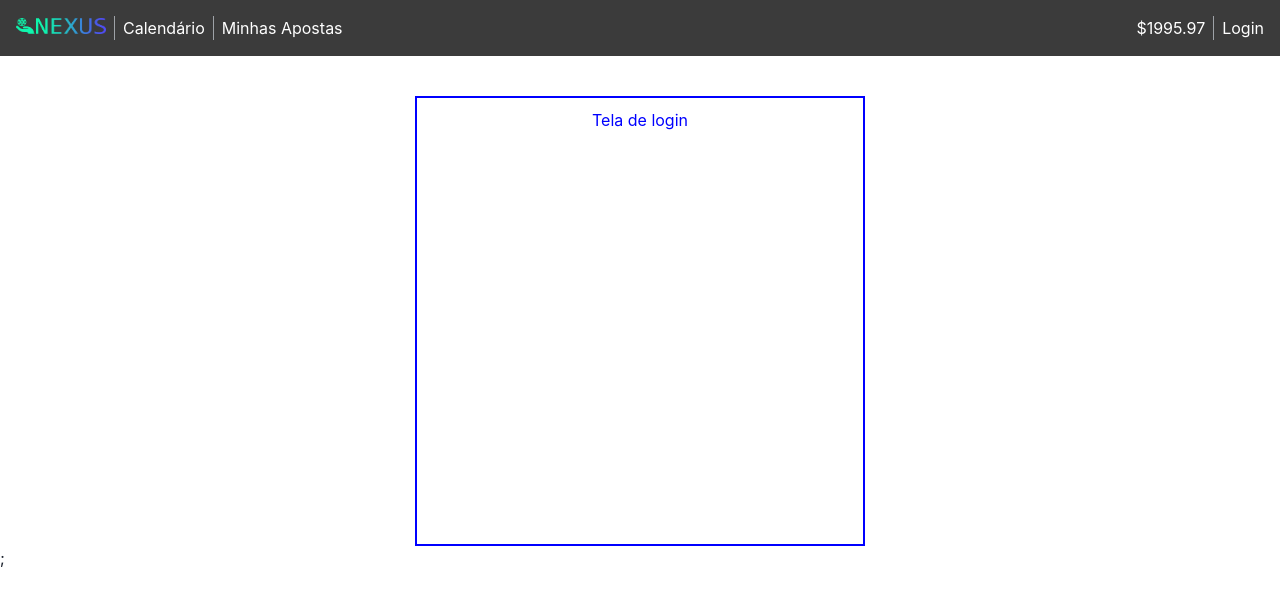
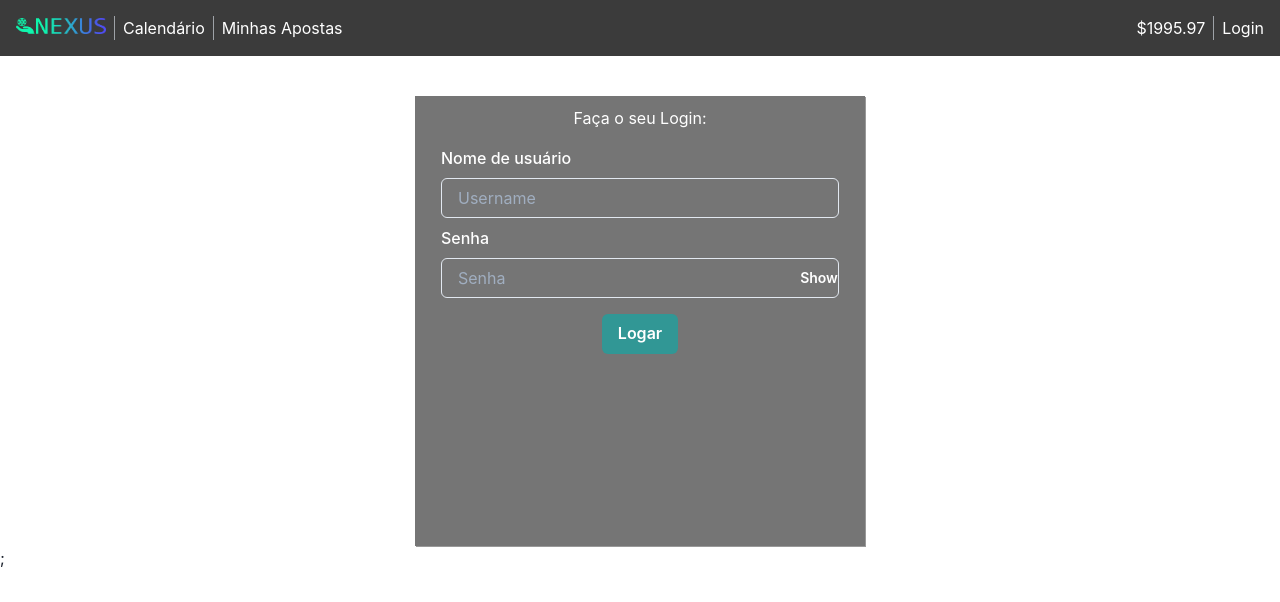
Before and after one commit to Densatho/INexus, a Next.js app: page /userLogin in a window 1280 px wide. Shown: the top 602 px of the page. Built offline with nearby package versions, Linux system fonts and the light colour scheme.

Commit message:
Fazendo login

```diff
--- a/package.json
+++ b/package.json
@@ -15,6 +15,7 @@
     "bcryptjs": "^2.4.3",
     "framer-motion": "^4.1.17",
     "js-cookie": "^3.0.1",
+    "jsonwebtoken": "^8.5.1",
     "next": "11.1.2",
     "next-connect": "^0.10.2",
     "react": "17.0.2",
--- a/pages/api/[secret]/user/add.js
+++ b/pages/api/[secret]/user/add.js
@@ -2,7 +2,7 @@ const UserConn = require("src/database/DBConnection/userConnection");
 const bcrypt = require("bcryptjs");
 
 async function addUser(req, res) {
-  if (req.method === "PUT") {
+  if (req.method === "POST") {
     if (req.query.secret === process.env.API_SECRET) {
       let user = await UserConn.getUserByNickname(req.body.nickname);
       let hashed_password = bcrypt.hashSync(req.body.password, 10);
@@ -32,8 +32,8 @@ async function addUser(req, res) {
       });
     }
   } else {
-    res.status(500).json({
-      message: "Sorry, we only accept PUT requests",
+    res.status(405).json({
+      message: "Sorry, we only accept POST requests",
     });
   }
 }
--- a/pages/api/[secret]/user/login.js
+++ b/pages/api/[secret]/user/login.js
@@ -2,7 +2,7 @@ const UserConn = require("src/database/DBConnection/userConnection");
 import bcrypt from "bcryptjs";
 
 async function LoginApi(req, res) {
-  if (req.method === "PUT") {
+  if (req.method === "POST") {
     if (req.query.secret === process.env.API_SECRET) {
       let user = await UserConn.getUserByNicknameLogin(req.body.nickname);
       if (user !== undefined) {
--- a/pages/userLogin.js
+++ b/pages/userLogin.js
@@ -1,19 +1,77 @@
-const { Container } = require("@chakra-ui/layout");
+import { Button } from "@chakra-ui/button";
+import {
+  FormControl,
+  FormHelperText,
+  FormLabel,
+} from "@chakra-ui/form-control";
+import { Input, InputGroup, InputRightElement } from "@chakra-ui/input";
+import { useState } from "react";
 
-export default function Navbar() {
+const { Container, Box, Stack } = require("@chakra-ui/layout");
+
+export function getStaticProps({ nickname }) {
+  console.log(nickname);
+  return { props: {} };
+}
+
+export default function UserLogin(props) {
+  const [show, setShow] = useState(false);
+  const handleClick = () => setShow(!show);
+  const handleSubmit = () => {};
+
   return (
     <>
       <Container
         alignSelf="center"
         w="450px"
         h="450px"
-        color="blue"
-        border="2px"
+        bgColor="#757575"
         textAlign="center"
         p="2.5"
         mt="10"
+        shadow="1px 1px rgba(0,0,0,0.4)"
+        color="white"
       >
-        Tela de login
+        Faça o seu Login:
+        <Stack spacing={6} margin={4}>
+          <form action="/userLogin" method="post" id="loginForm">
+            <FormControl>
+              <FormLabel>Nome de usuário</FormLabel>
+              <Input
+                placeholder="Username"
+                name="nickname"
+                id="loginNickname"
+              />
+              <FormLabel marginTop={2}>Senha</FormLabel>
+              <InputGroup>
+                <Input
+                  name="password"
+                  id="loginPassword"
+                  placeholder="Senha"
+                  type={show ? "text" : "password"}
+                />
+                <InputRightElement>
+                  <Button
+                    bgColor="rgba(0,0,0,0)"
+                    onClick={handleClick}
+                    h={8}
+                    size="sm"
+                  >
+                    {show ? "Hide" : "Show"}
+                  </Button>
+                </InputRightElement>
+              </InputGroup>
+              <Button
+                colorScheme="teal"
+                marginTop={4}
+                datainput="loginForm"
+                type="submit"
+              >
+                Logar
+              </Button>
+            </FormControl>
+          </form>
+        </Stack>
       </Container>
       ;
     </>
```
Also changed, not shown: pages/userSignup.js (added, +21 -0 lines), 1 other file (tests, documents, lock files or other folders).
